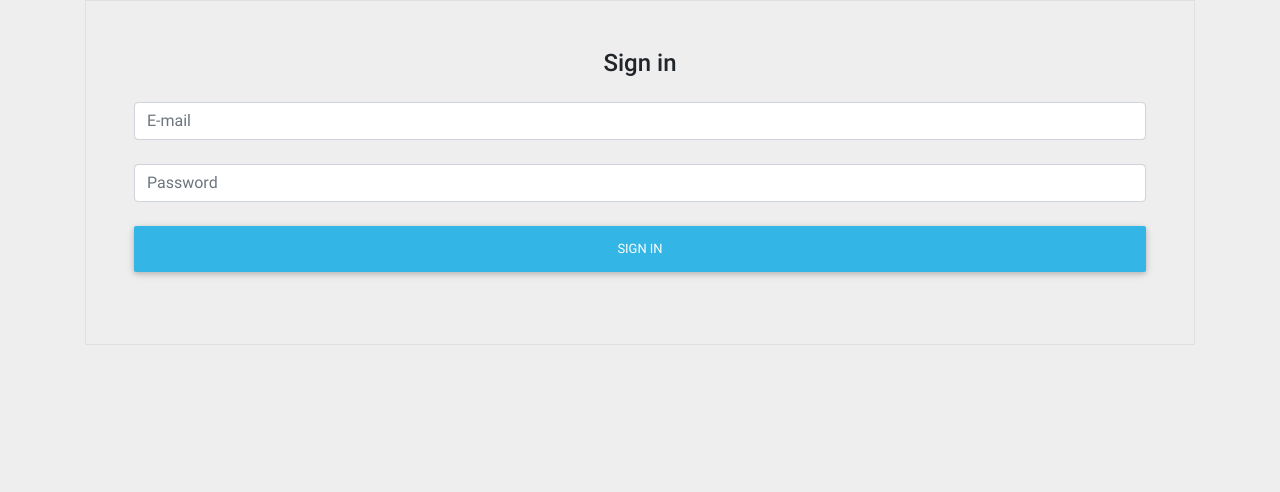
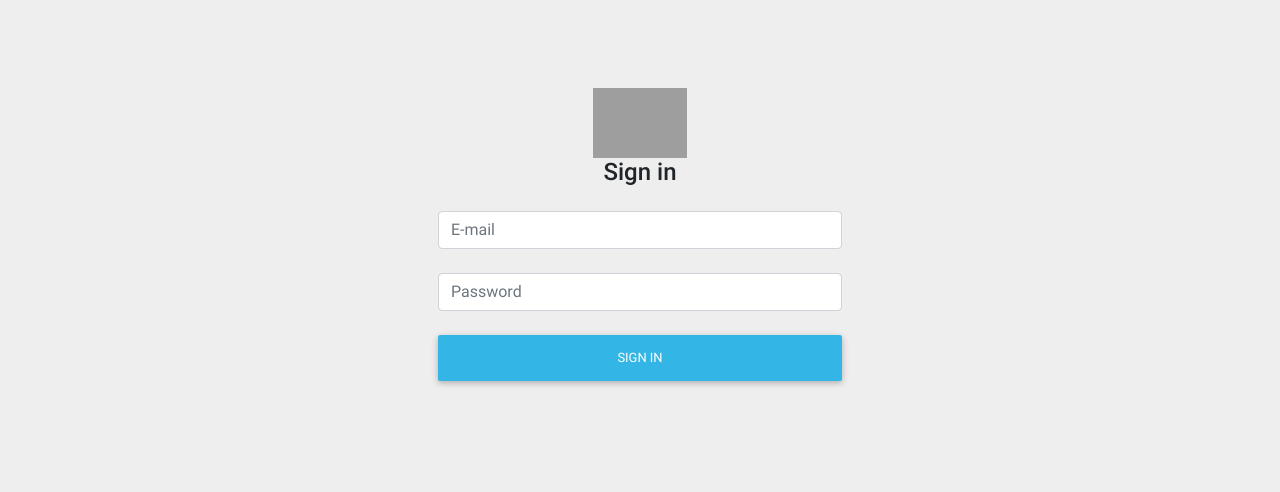
Before and after one commit to condurachealexandrugeorge/BrilliantDEVs, a Laravel app: page / in a window 1280 px wide. Shown: the top 492 px of the page. Run offline with Laravel 8, Linux system fonts and the light colour scheme; some libraries are stand-ins or nearby versions; grey boxes are pictures that could not be loaded.

Commit message:
Edit login style

```diff
--- a/resources/views/auth/signin.blade.php
+++ b/resources/views/auth/signin.blade.php
@@ -1,23 +1,18 @@
 @extends('layouts.master')
 
 @section('content')
-    <div class="container">
+    <div style="text-align: center!important; padding-top: 40px; padding-bottom: 40px;">
         <!-- Default form login -->
-    <form class="text-center border border-light p-5" action="{{ route('signin') }}" method="post">
-
+        <form class="text-center border border-light p-5" action="{{ route('signin') }}" method="post" style="border: none!important;width: 100%; max-width: 500px; padding: 15px; margin: auto;">
+            <img src="{{ asset('img/logo.png') }}" class="img-fluid" alt="" style="max-height: 70px;">
             <p class="h4 mb-4">Sign in</p>
-
             <!-- Email -->
             <input type="email" id="defaultLoginFormEmail" class="form-control mb-4" placeholder="E-mail" name="email">
-
             <!-- Password -->
             <input type="password" id="defaultLoginFormPassword" class="form-control mb-4" placeholder="Password" name="password">
         {{ csrf_field() }}
         <!-- Sign in button -->
             <button class="btn btn-info btn-block my-4" type="submit">Sign in</button>
-
-
-
         </form>
     </div>
     <!-- Default form login -->
```
Lines whose indentation alone changed are shown as unchanged.
